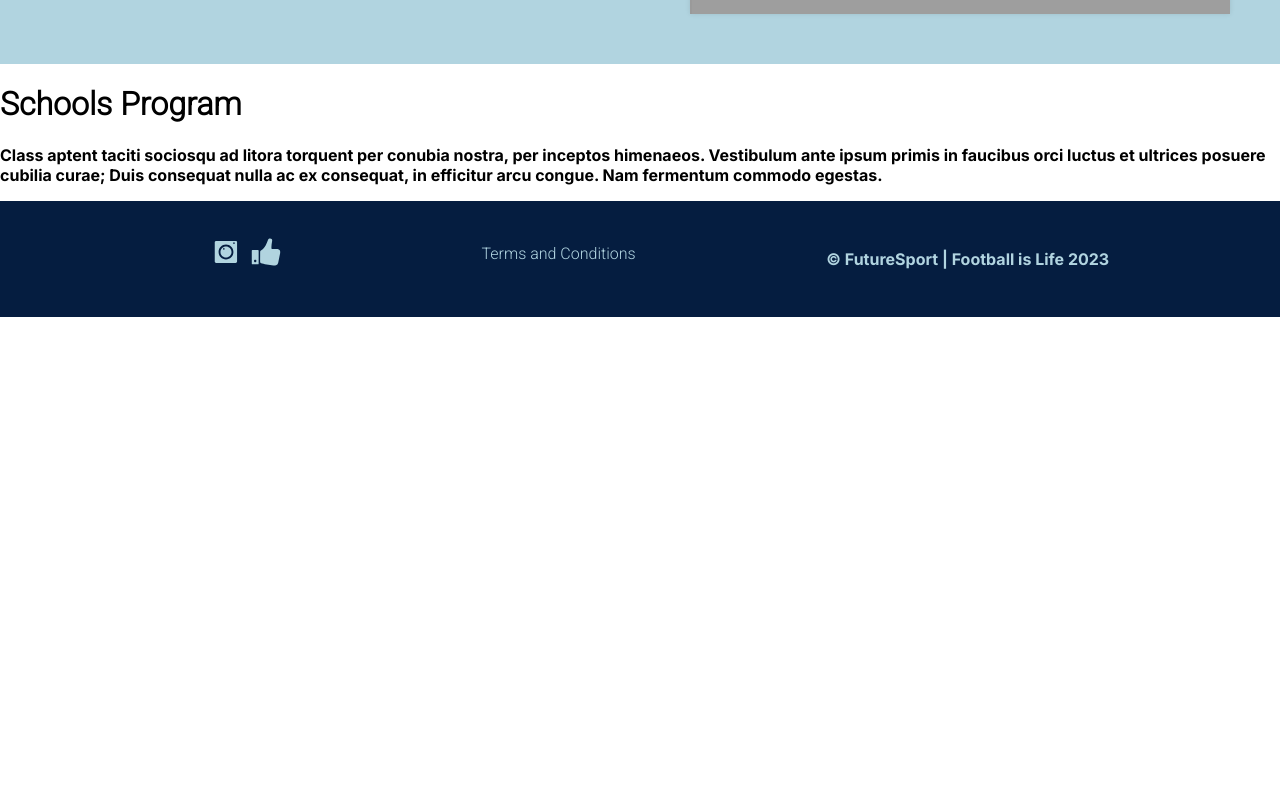
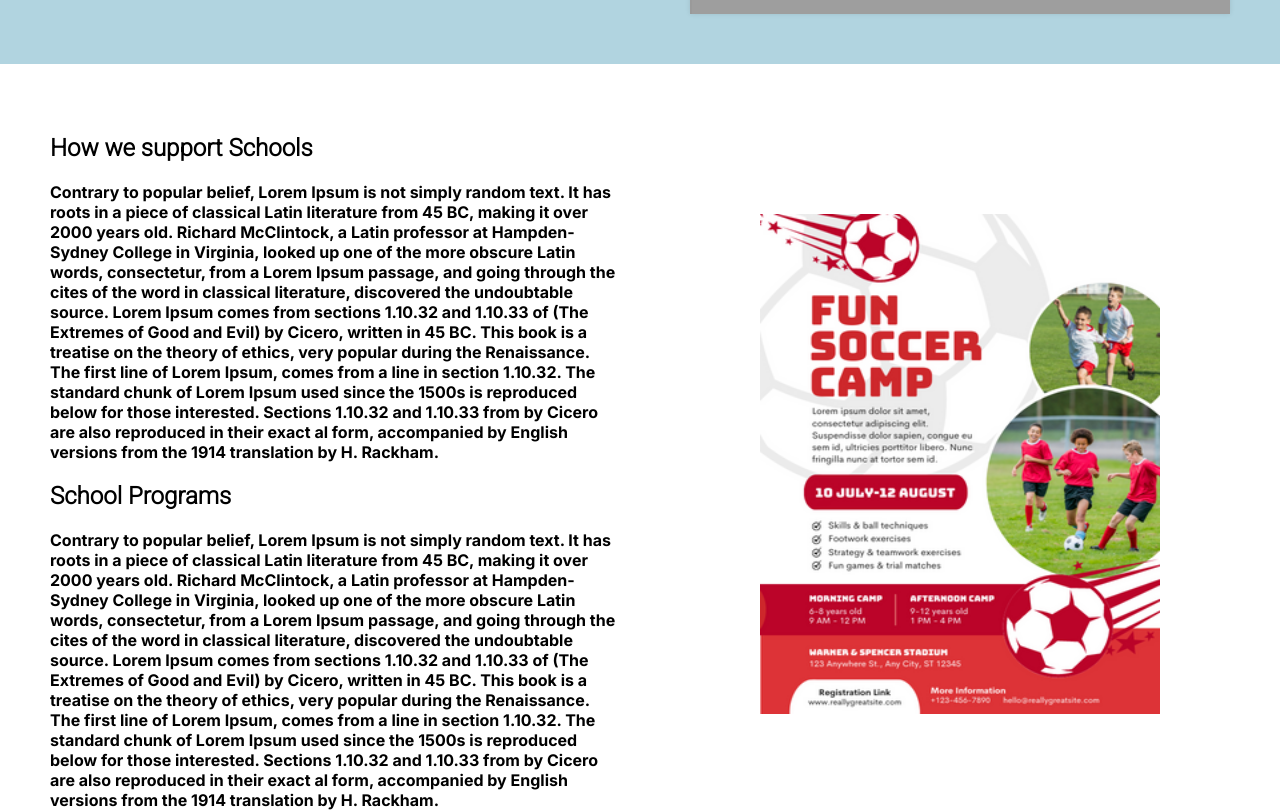
Before and after one commit to SamWij/FutureSportApp, a React (Create React App) app: page /Schools in a window 1280 px wide. Shown: the part 480-1292 px from the top of the page. Before the commit the page ends 800 px from the top, so only its background shows below. Built offline with nearby package versions, Linux system fonts and the light colour scheme; grey boxes are pictures that could not be loaded.

Commit message:
schools page complete

```diff
--- a/src/Components/Main/Schools.js
+++ b/src/Components/Main/Schools.js
@@ -1,16 +1,30 @@
 
 import React from "react";
+import schoolStyles from './schools.module.css'
+import campImage from '../../Assets/soccerCamp.png';
 
-const School = () => (
-  <div>
-    <h1 className="title is-1">Schools Program</h1>
-    <p>
-      Class aptent taciti sociosqu ad litora torquent per conubia nostra, per
-      inceptos himenaeos. Vestibulum ante ipsum primis in faucibus orci luctus
-      et ultrices posuere cubilia curae; Duis consequat nulla ac ex consequat,
-      in efficitur arcu congue. Nam fermentum commodo egestas.
-    </p>
-  </div>
-);
+const School = () => {
+  const schoolContent = {
+    title1: "How we support Schools",
+    content1: "Contrary to popular belief, Lorem Ipsum is not simply random text. It has roots in a piece of classical Latin literature from 45 BC, making it over 2000 years old. Richard McClintock, a Latin professor at Hampden-Sydney College in Virginia, looked up one of the more obscure Latin words, consectetur, from a Lorem Ipsum passage, and going through the cites of the word in classical literature, discovered the undoubtable source. Lorem Ipsum comes from sections 1.10.32 and 1.10.33 of (The Extremes of Good and Evil) by Cicero, written in 45 BC. This book is a treatise on the theory of ethics, very popular during the Renaissance. The first line of Lorem Ipsum, comes from a line in section 1.10.32. The standard chunk of Lorem Ipsum used since the 1500s is reproduced below for those interested. Sections 1.10.32 and 1.10.33 from by Cicero are also reproduced in their exact al form, accompanied by English versions from the 1914 translation by H. Rackham.",
+    title2: "School Programs",
+    content2: "Contrary to popular belief, Lorem Ipsum is not simply random text. It has roots in a piece of classical Latin literature from 45 BC, making it over 2000 years old. Richard McClintock, a Latin professor at Hampden-Sydney College in Virginia, looked up one of the more obscure Latin words, consectetur, from a Lorem Ipsum passage, and going through the cites of the word in classical literature, discovered the undoubtable source. Lorem Ipsum comes from sections 1.10.32 and 1.10.33 of (The Extremes of Good and Evil) by Cicero, written in 45 BC. This book is a treatise on the theory of ethics, very popular during the Renaissance. The first line of Lorem Ipsum, comes from a line in section 1.10.32. The standard chunk of Lorem Ipsum used since the 1500s is reproduced below for those interested. Sections 1.10.32 and 1.10.33 from by Cicero are also reproduced in their exact al form, accompanied by English versions from the 1914 translation by H. Rackham."
+  }
+
+  return (
+    <section className={schoolStyles.container}>
+      <div className={schoolStyles.leftColumn}>
+        <h2>{schoolContent.title1}</h2>
+        <p>{schoolContent.content1} </p>
+        <h2>{schoolContent.title2}</h2>
+        <p>{schoolContent.content2}</p>
+
+      </div>
+      <div className={schoolStyles.rightColumn}>
+        <img src={campImage} alt="soccer camp flyer" className={schoolStyles.image} />
+      </div>
+    </section>
+  )
+};
 
 export default School;
--- /dev/null
+++ b/src/Components/Main/schools.module.css
@@ -0,0 +1,24 @@
+.container {
+  display: flex;
+  border: 0cm;
+}
+
+.leftColumn {
+  flex: 1;
+  padding: 20px;
+  max-width: 600px;
+  margin: 0 auto;
+}
+
+.rightColumn {
+  flex: 1;
+  padding: 20px;
+  margin-top: 100px;
+  ;
+}
+
+.image {
+  width: 400px;
+  height: 500px;
+  margin-left: 100px;
+}
```
